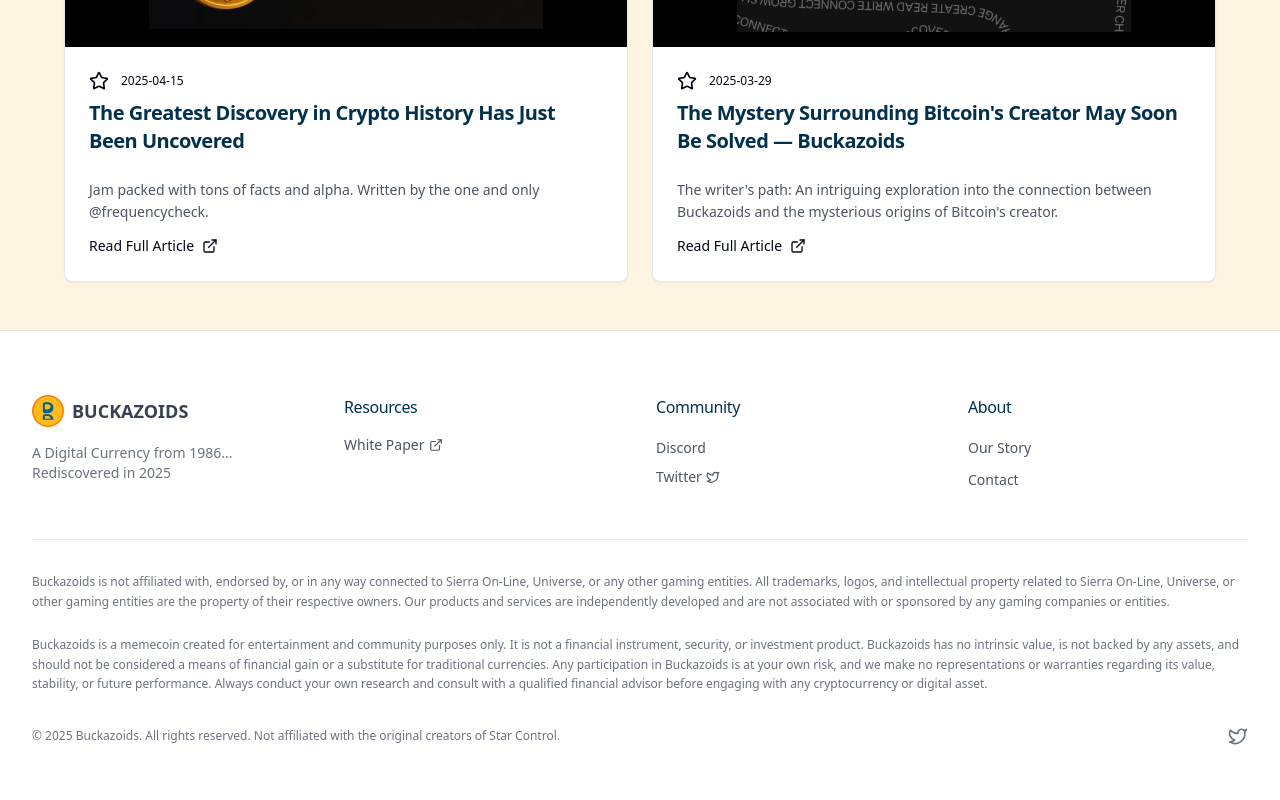
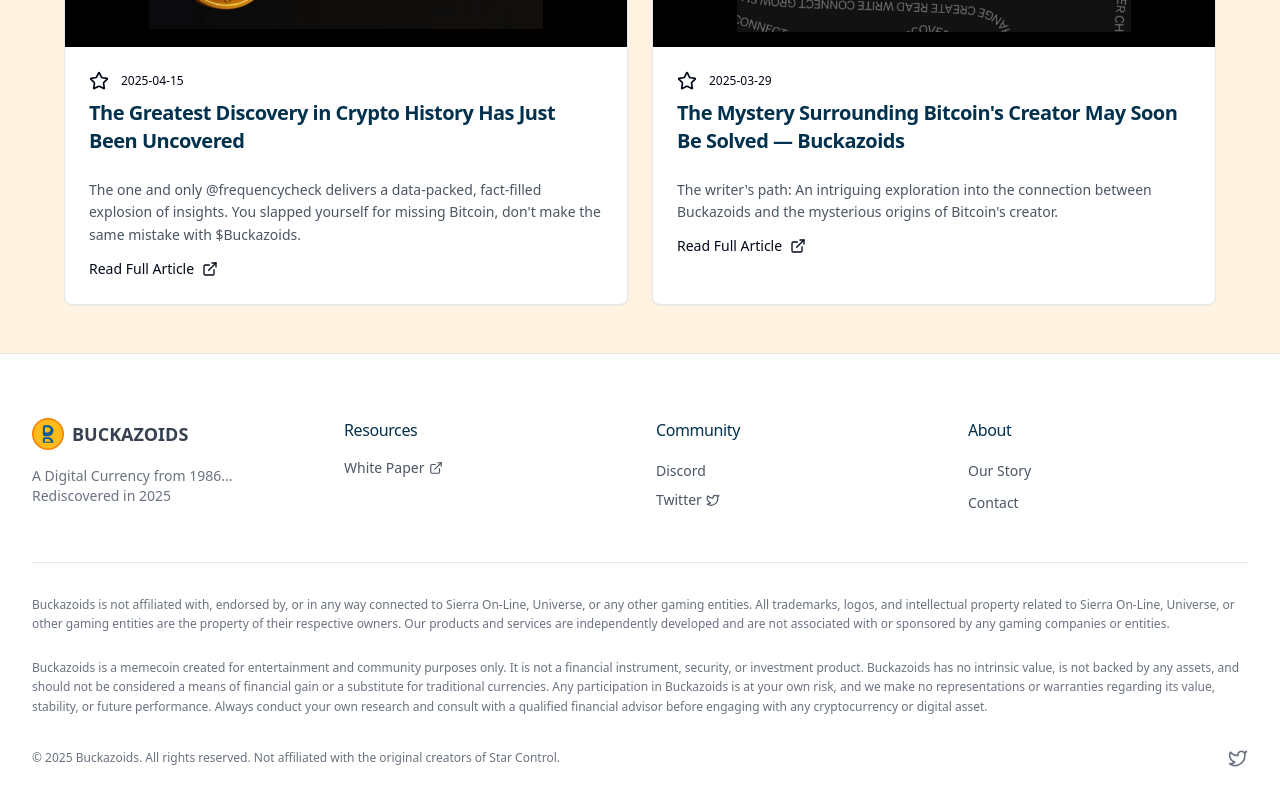
Before and after one commit to Morgen33/buckazoids-bitcoin-echo, a React (Vite) app: page /news in a window 1280 px wide. Shown: the part 881-1681 px from the top of the page. Before the commit the page ends 1659 px from the top, so only its background shows below. Built offline with nearby package versions, Linux system fonts and the light colour scheme.

Commit message:
Add news item description
Update the description for a news item in the NewsList component.

```diff
--- a/src/components/news/NewsList.tsx
+++ b/src/components/news/NewsList.tsx
@@ -25,7 +25,7 @@ const newsItems = [
     id: 2,
     title: "The Greatest Discovery in Crypto History Has Just Been Uncovered",
     date: "2025-04-15",
-    summary: "Jam packed with tons of facts and alpha. Written by the one and only @frequencycheck.",
+    summary: "The one and only @frequencycheck delivers a data-packed, fact-filled explosion of insights. You slapped yourself for missing Bitcoin, don't make the same mistake with $Buckazoids.",
     content: "Check out this detailed analysis of Buckazoids and its historical significance in digital currency evolution.",
     link: "https://x.com/frequencycheck/status/1912231457332031925",
     image: "/lovable-uploads/5e8e18ed-016f-4a80-910d-93b285e71d67.png"
```
